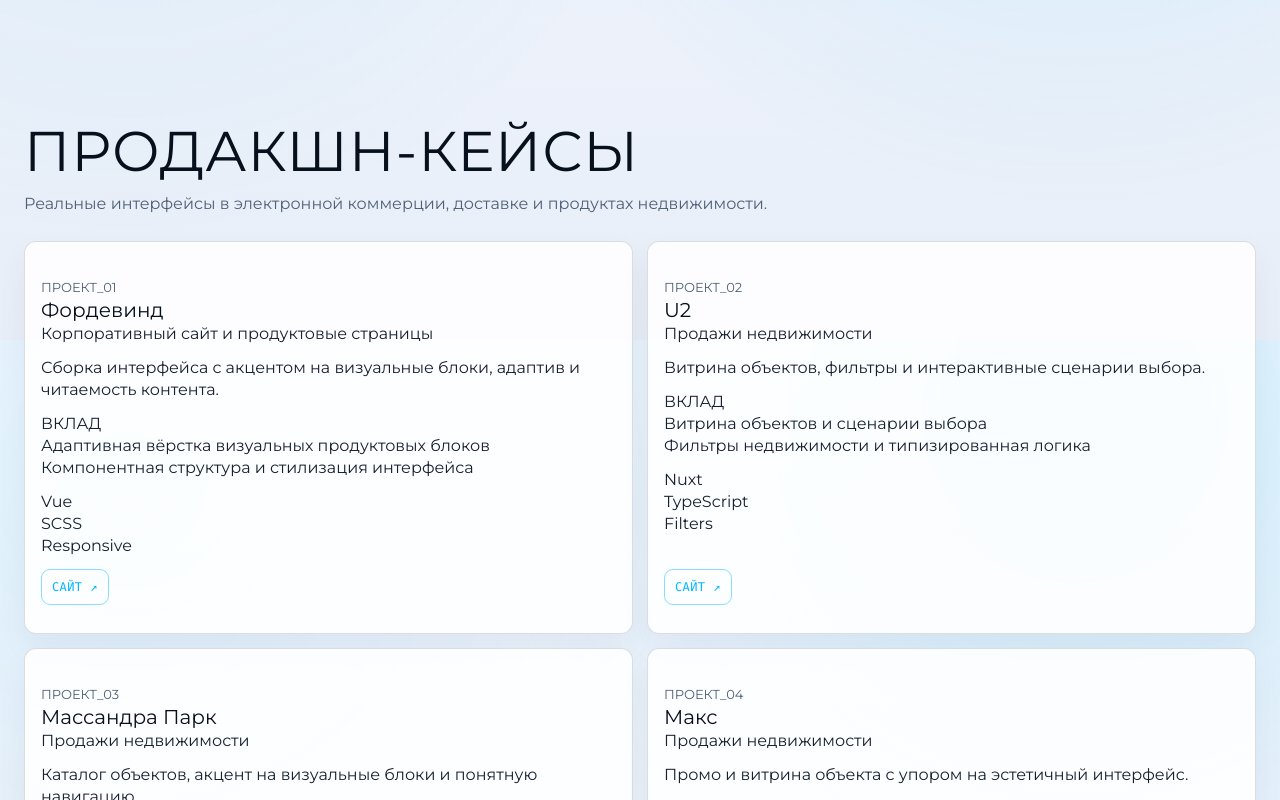
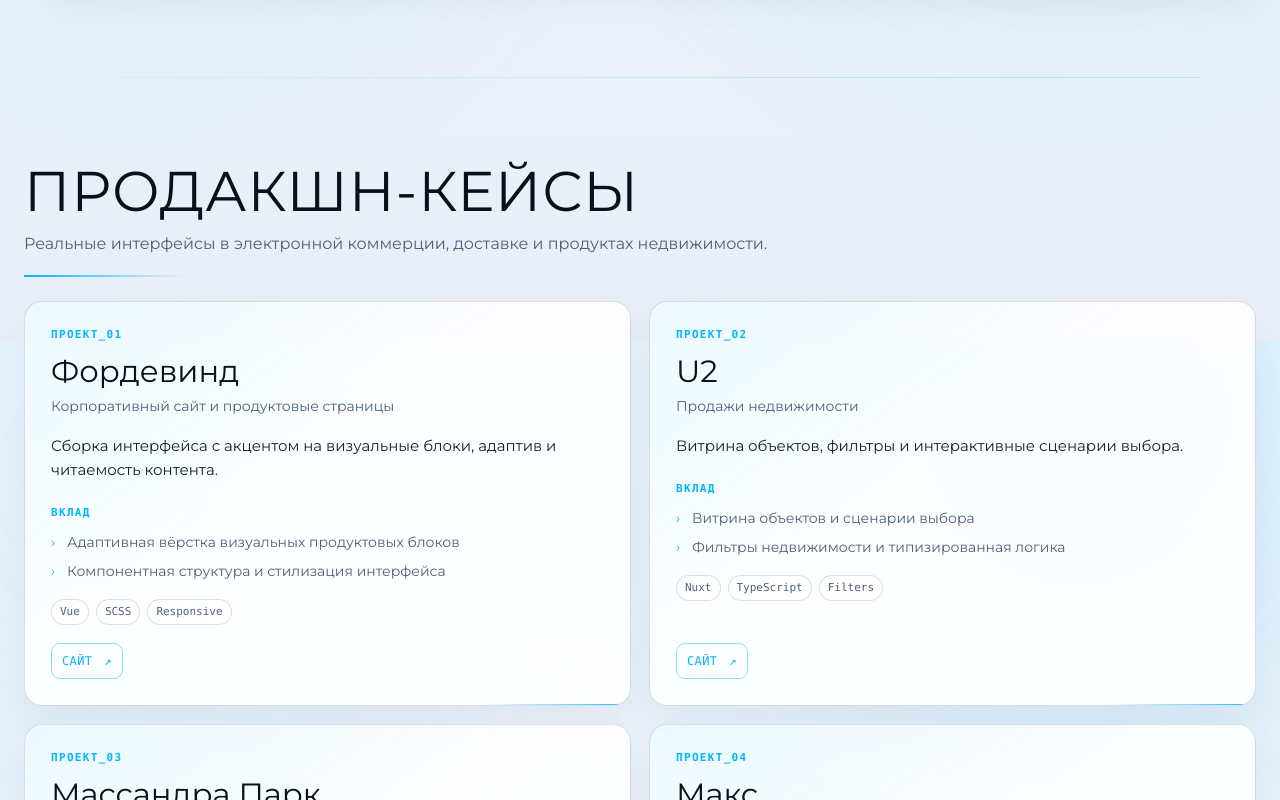
Before and after one commit to Chico-rso/TestBlog, a Nuxt app: page / in a window 1280 px wide. Shown: the part 2060-2860 px from the top of the page. Built offline with nearby package versions, Linux system fonts and the light colour scheme.

Commit message:
refresh portfolio visual system

```diff
--- a/assets/scss/portfolio.scss
+++ b/assets/scss/portfolio.scss
@@ -375,8 +375,40 @@ body {
 }
 
 .section {
+    position: relative;
+    isolation: isolate;
     padding: 86px 0;
     scroll-margin-top: 86px;
+}
+
+.section::before {
+    content: '';
+    position: absolute;
+    top: 0;
+    left: 50%;
+    width: min(1120px, calc(100% - 32px));
+    height: 1px;
+    transform: translateX(-50%);
+    background: linear-gradient(
+        90deg,
+        transparent,
+        color-mix(in srgb, var(--portfolio-accent) 28%, transparent),
+        transparent
+    );
+    background-size: 200% 100%;
+    animation: section-signal 7s linear infinite;
+    opacity: 0.8;
+    pointer-events: none;
+}
+
+@keyframes section-signal {
+    from {
+        background-position: 200% 0;
+    }
+
+    to {
+        background-position: -200% 0;
+    }
 }
 
 .section--experience,
@@ -385,6 +417,7 @@ body {
 }
 
 .section__head {
+    --accent-progress: 1;
     margin-bottom: 24px;
 
     h2 {
@@ -401,6 +434,17 @@ body {
         max-width: 760px;
         color: var(--portfolio-muted);
         line-height: 1.58;
+    }
+
+    &::after {
+        content: '';
+        display: block;
+        width: min(160px, 35vw);
+        height: 2px;
+        margin-top: 18px;
+        transform: scaleX(var(--accent-progress));
+        transform-origin: left center;
+        background: linear-gradient(90deg, var(--portfolio-accent), transparent);
     }
 }
 
@@ -555,7 +599,7 @@ body {
 
 .work-grid {
     display: grid;
-    gap: 14px;
+    gap: 18px;
     list-style: none;
     margin: 0;
     padding: 0;
@@ -567,74 +611,132 @@ body {
 
 .work-grid > li {
     display: flex;
+    perspective: 900px;
 }
 
 .work-card {
+    --pointer-x: 50%;
+    --pointer-y: 50%;
+    position: relative;
+    overflow: hidden;
+    transform-style: preserve-3d;
     width: 100%;
+    min-height: 100%;
     display: flex;
     flex-direction: column;
-    gap: 12px;
+    gap: 18px;
     border: 1px solid var(--portfolio-border);
-    border-radius: 12px;
-    background: var(--portfolio-surface);
-    padding: 16px;
-    transition: border-color 0.2s linear, transform 0.2s linear;
-    box-shadow: 0 14px 32px color-mix(in srgb, var(--portfolio-shadow-soft) 34%, transparent);
+    border-radius: 18px;
+    background:
+        linear-gradient(145deg, color-mix(in srgb, var(--portfolio-accent) 7%, transparent), transparent 42%),
+        var(--portfolio-surface);
+    padding: clamp(18px, 2.4vw, 26px);
+    transition: border-color 0.25s ease, box-shadow 0.25s ease;
+    box-shadow: 0 18px 40px color-mix(in srgb, var(--portfolio-shadow-soft) 34%, transparent);
+    will-change: transform;
+}
+
+.work-card__glow {
+    position: absolute;
+    inset: 0;
+    pointer-events: none;
+    opacity: 0;
+    background: radial-gradient(
+        260px circle at var(--pointer-x) var(--pointer-y),
+        color-mix(in srgb, var(--portfolio-accent) 18%, transparent),
+        transparent 68%
+    );
+    transition: opacity 0.25s ease;
 }
 
 .work-card__top {
+    position: relative;
+    z-index: 1;
+    display: grid;
+    gap: 14px;
+
     h3 {
         margin: 0;
-        font-size: 20px;
-        line-height: 1.25;
+        font-size: clamp(24px, 2.4vw, 34px);
+        line-height: 1.1;
         color: var(--portfolio-title);
     }
 
-    span {
-        display: block;
-        margin-top: 6px;
+    p {
+        margin: 7px 0 0;
         color: var(--portfolio-muted);
-        font-size: 13px;
+        font-size: 14px;
+        line-height: 1.45;
     }
 }
 
-.work-card__meta {
+.work-card__index,
+.work-card__contribution > span {
+    color: var(--portfolio-accent);
+    font-family: 'SFMono-Regular', Menlo, Monaco, Consolas, 'Liberation Mono', 'Courier New', monospace;
+    font-size: 11px;
+    font-weight: 700;
+    line-height: 1.2;
+    letter-spacing: 0.12em;
+    text-transform: uppercase;
+}
+
+.work-card__summary,
+.work-card__contribution,
+.work-card__tags,
+.work-card__links {
+    position: relative;
+    z-index: 1;
+}
+
+.work-card__summary {
+    margin: 0;
+    color: var(--portfolio-text);
+    font-size: 15px;
+    line-height: 1.6;
+}
+
+.work-card__contribution ul {
+    display: grid;
+    gap: 8px;
+    margin: 10px 0 0;
+    padding: 0;
+    list-style: none;
+}
+
+.work-card__contribution li {
+    position: relative;
+    padding-left: 16px;
+    color: var(--portfolio-muted);
+    font-size: 14px;
+    line-height: 1.48;
+}
+
+.work-card__contribution li::before {
+    content: '›';
+    position: absolute;
+    left: 0;
+    color: var(--portfolio-accent);
+}
+
+.work-card__tags {
+    display: flex;
+    flex-wrap: wrap;
+    gap: 7px;
     margin: 0;
     padding: 0;
     list-style: none;
-    display: grid;
-    gap: 6px;
-
-    li {
-        font-size: 12px;
-        letter-spacing: 0.4px;
-        text-transform: uppercase;
-        color: var(--portfolio-muted);
-        font-family: 'SFMono-Regular', Menlo, Monaco, Consolas, 'Liberation Mono', 'Courier New', monospace;
-    }
-
-    b {
-        color: var(--portfolio-title);
-        font-weight: 700;
-    }
 }
 
-.work-card__details {
-    margin: 0;
-    padding: 0;
-    list-style: none;
-    display: grid;
-    gap: 7px;
-    opacity: 0;
-    max-height: 0;
-    overflow: hidden;
-    transition: opacity 0.2s linear, max-height 0.2s linear;
-
-    li {
-        color: var(--portfolio-text);
-        font-size: 14px;
-        line-height: 1.45;
-    }
+.work-card__tags li {
+    padding: 5px 8px;
+    border: 1px solid var(--portfolio-border);
+    border-radius: 999px;
+    color: var(--portfolio-muted);
+    background: color-mix(in srgb, var(--portfolio-surface-strong) 66%, transparent);
+    font-family: 'SFMono-Regular', Menlo, Monaco, Consolas, 'Liberation Mono', 'Courier New', monospace;
+    font-size: 11px;
+    line-height: 1.2;
 }
 
 .work-card__links {
@@ -652,6 +754,13 @@ body {
         border: 1px solid color-mix(in srgb, var(--portfolio-accent) 45%, transparent);
         border-radius: 9px;
         color: var(--portfolio-accent);
+        transition: background 0.2s ease, border-color 0.2s ease, transform 0.2s ease;
+
+        span {
+            display: inline-block;
+            margin-left: 4px;
+            transition: transform 0.2s ease;
+        }
     }
 }
 
@@ -662,26 +771,38 @@ body {
     letter-spacing: 0.5px;
 }
 
-@media (hover: hover) {
+.work-card__signal {
+    position: absolute;
+    right: -30%;
+    bottom: 0;
+    width: 55%;
+    height: 1px;
+    background: linear-gradient(90deg, transparent, var(--portfolio-accent), transparent);
+    transition: right 0.45s ease;
+}
+
+@media (hover: hover) and (pointer: fine) {
     .work-card:hover {
-        border-color: color-mix(in srgb, var(--portfolio-accent) 45%, var(--portfolio-border));
-        transform: translateY(-3px);
+        border-color: color-mix(in srgb, var(--portfolio-accent) 58%, var(--portfolio-border));
+        box-shadow: 0 24px 54px color-mix(in srgb, var(--portfolio-shadow-strong) 36%, transparent);
     }
 
-    .work-card:hover .work-card__details {
+    .work-card:hover .work-card__glow {
         opacity: 1;
-        max-height: 220px;
+    }
+
+    .work-card:hover .work-card__signal {
+        right: 75%;
     }
 
     .work-card__links a:hover {
         background: color-mix(in srgb, var(--portfolio-accent) 12%, transparent);
+        border-color: var(--portfolio-accent);
+        transform: translateY(-1px);
     }
-}
 
-@media (hover: none) {
-    .work-card__details {
-        opacity: 1;
-        max-height: 220px;
+    .work-card__links a:hover span {
+        transform: translate(2px, -2px);
     }
 }
 
@@ -756,6 +877,40 @@ body {
     line-height: 1.6;
 }
 
+.profile-card,
+.approach-item,
+.skill-card,
+.principle-card {
+    transition: transform 0.25s ease, border-color 0.25s ease, box-shadow 0.25s ease;
+}
+
+.btn {
+    transition:
+        transform 0.25s ease,
+        border-color 0.25s ease,
+        box-shadow 0.25s ease,
+        background 0.25s ease,
+        color 0.25s ease;
+}
+
+.btn:focus-visible,
+.approach-item__head:focus-visible,
+.work-card__links a:focus-visible {
+    outline: 2px solid var(--portfolio-accent);
+    outline-offset: 3px;
+}
+
+@media (hover: hover) and (pointer: fine) {
+    .profile-card:hover,
+    .approach-item:hover,
+    .skill-card:hover,
+    .principle-card:hover {
+        transform: translateY(-2px);
+        border-color: color-mix(in srgb, var(--portfolio-accent) 42%, var(--portfolio-border));
+        box-shadow: 0 20px 42px color-mix(in srgb, var(--portfolio-shadow-strong) 24%, transparent);
+    }
+}
+
 .section--about {
     padding-bottom: 24px;
 }
@@ -812,7 +967,40 @@ body {
         padding: 72px 0;
     }
 
+    .work-card {
+        padding: 18px;
+    }
+
     .site-header .site-nav {
         display: none;
     }
 }
+
+@media (hover: none), (pointer: coarse) {
+    .work-card {
+        transform: none !important;
+        will-change: auto;
+    }
+
+    .work-card__glow {
+        display: none;
+    }
+}
+
+@media (prefers-reduced-motion: reduce) {
+    *,
+    *::before,
+    *::after {
+        scroll-behavior: auto !important;
+        animation-duration: 0.01ms !important;
+        animation-iteration-count: 1 !important;
+        transition-duration: 0.01ms !important;
+    }
+
+    .work-card,
+    .btn,
+    .hero__visual {
+        transform: none !important;
+        will-change: auto;
+    }
+}
```
Also changed, not shown: 1 other file (tests, documents, lock files or other folders).
